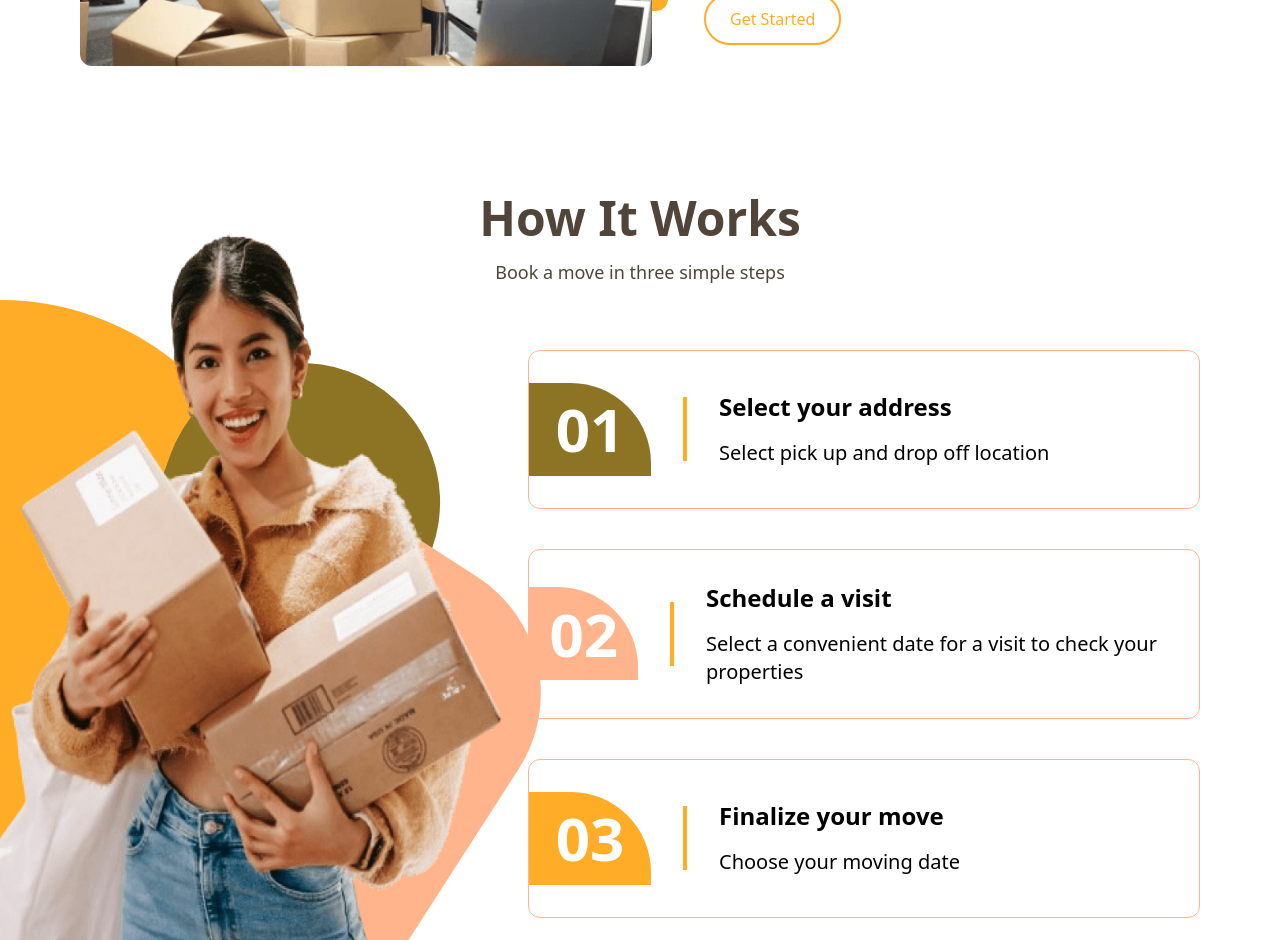
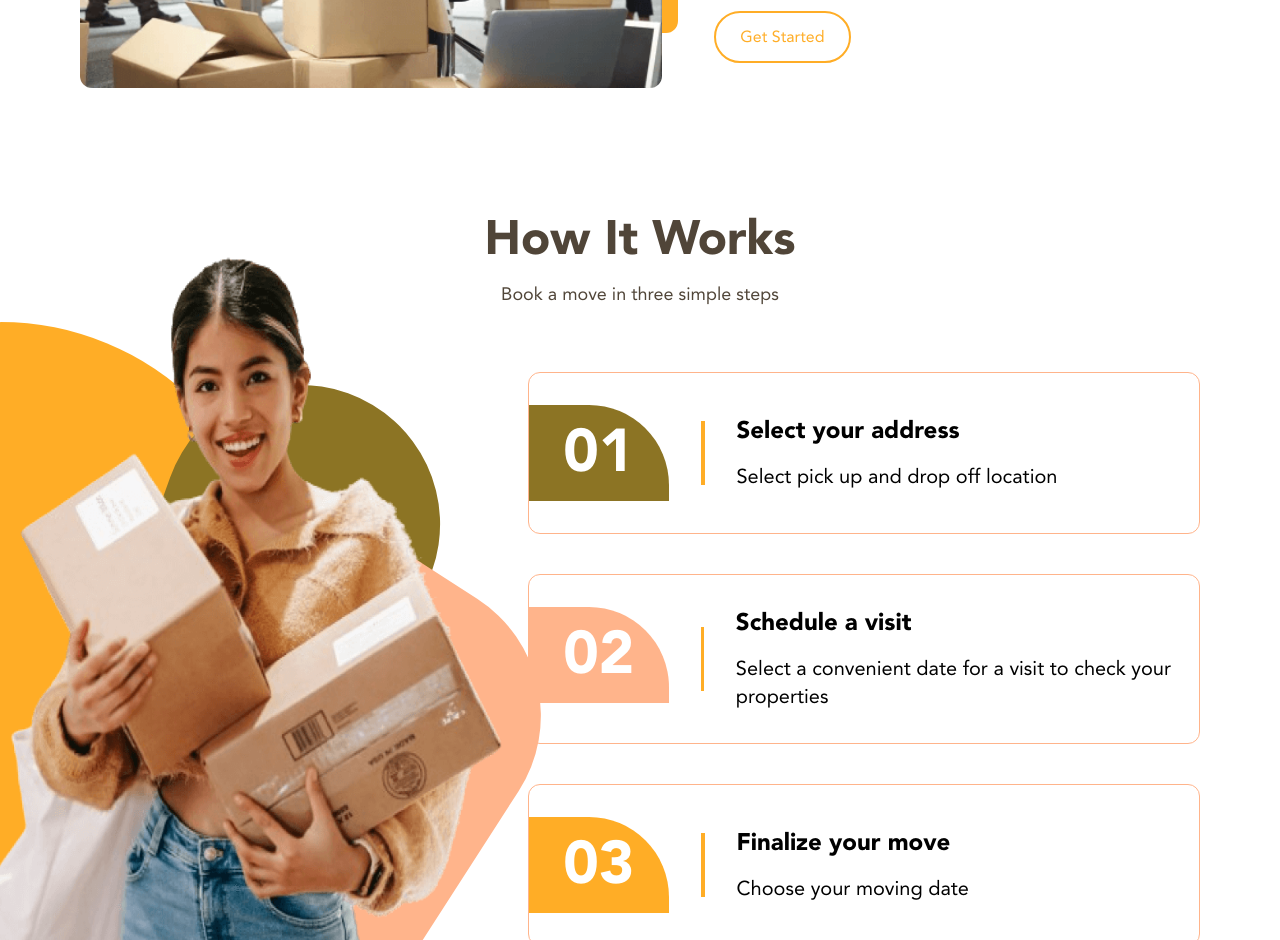
Before and after one commit to Nate-Soul/swiftshift, a Next.js app: page / in a window 1280 px wide. Shown: the part 1860-2800 px from the top of the page. Built offline with nearby package versions, Linux system fonts and the light colour scheme.

Commit message:
fix: edited navbar dropdown and how it works card to match UI design + font integration

```diff
--- a/src/app/layout.tsx
+++ b/src/app/layout.tsx
@@ -59,7 +59,7 @@ export default function RootLayout({
 }>) {
   return (
     <html lang="en">
-      <body className="font-alvenir font-normal">
+      <body className={`${inter.variable} ${alvenir.variable} font-alvenir font-normal`}>
         <MainHeader/>
         <main>
           {children}
--- a/src/components/Navbar.tsx
+++ b/src/components/Navbar.tsx
@@ -51,25 +51,34 @@ const Navbar = () => {
               </Link>
             </li>
             <li className="relative">
-              <button
-                id="servicesMainMenuDropdown"
-                onClick={() => setServiceOpen(prev => !prev)}
+              <Link
+                href="/services"
                 className={`${
                   currentUrl === "/services"
                     ? "text-primary-500 hover:text-dark-300 font-semibold"
                     : "hover:text-primary-500"
-                } inline-flex items-center gap-x-1`}
+                }`}
+                // className={`${
+                //   currentUrl === "/services"
+                //     ? "text-primary-500 hover:text-dark-300 font-semibold"
+                //     : "hover:text-primary-500"
+                // } `}
+              >
+                Services
+              </Link>
+              <button
+                id="servicesMainMenuDropdownToggler"
+                className="inline-flex items-center justify-center h-6 w-6 hover:text-primary-500"
+                onClick={() => setServiceOpen(prev => !prev)}
                 aria-haspopup="true"
                 aria-expanded={servicePaneOpen}
               >
-                Services
-                <span
-                  className={`bi-chevron-${servicePaneOpen ? 'up' : 'down'}`}></span>
+                <span className={`bi-chevron-${servicePaneOpen ? 'up' : 'down'}`}></span>
               </button>
               {servicePaneOpen && (
               <ul
                 className="absolute left-0 z-50 bg-black bg-opacity-95 p-3 rounded-b-[0.625rem] w-max flex flex-col gap-y-2"
-                aria-labelledby="servicesMainMenuDropdown"
+                aria-labelledby="servicesMainMenuDropdownToggler"
               >
               {services?.map((service, serviceIndex) => (
                 <li
--- a/src/components/sections/HowItWorks.tsx
+++ b/src/components/sections/HowItWorks.tsx
@@ -34,33 +34,33 @@ const HowItWorks = () => {
       <div className="container relative">
         <SectionHeading title="How it Works" subtext="Book a move in three simple steps" headerStyles="text-center mb-16" fancySubtext={null} />
         <div className="ml-auto w-full md:w-4/5 lg:w-3/5 flex flex-col gap-y-10 z-20">
-            <div className="border border-light-300 rounded-xl py-8 flex items-center gap-8">
-              <div className="bg-dark-300 text-white rounded-tr-[80px] inline-flex justify-center items-center h-[53px] w-[61px] sm:h-[93px] sm:w-[122px]">
+            <div className="border border-light-300 rounded-xl py-8 pr-2 sm:pr-4 grid grid-cols-12 gap-x-5 sm:gap-x-8">
+              <div className="bg-dark-300 text-white rounded-tr-[5rem] inline-flex justify-center items-center h-16 sm:h-24 w-full col-span-3">
                 <span className="font-georgia text-3xl md:text-4xl lg:text-6xl font-bold">01</span>
               </div>
-              <div className="before:bg-primary-500 before:w-1 before:h-16 flex items-center justify-evenly gap-x-8">
+              <div className="before:bg-primary-500 before:w-1 before:h-16 flex items-center gap-x-5 sm:gap-x-8 col-span-9">
                 <div className="flex flex-col gap-y-4">
                   <h4 className="sm:text-lg md:text-2xl font-extrabold">Select your address</h4>
                   <p className="text-sm sm:text-[1rem] md:text-xl">Select pick up and drop off location</p>
                 </div>
               </div>
             </div>
-            <div className="border border-light-300 rounded-xl py-8 flex items-center gap-8">
-              <div className="bg-light-300 text-white rounded-tr-[80px] inline-flex justify-center items-center h-[53px] w-[61px] sm:h-[93px] sm:w-[122px]">
+            <div className="border border-light-300 rounded-xl py-8 pr-2 sm:pr-4 grid grid-cols-12 gap-x-5 sm:gap-x-8">
+              <div className="bg-light-300 text-white rounded-tr-[5rem] inline-flex justify-center items-center h-16 sm:h-24 w-full col-span-3">
                 <span className="font-georgia text-3xl md:text-4xl lg:text-6xl font-bold">02</span>
               </div>
-              <div className="before:bg-primary-500 before:w-1 before:h-16 flex items-center justify-evenly gap-x-8">
+              <div className="before:bg-primary-500 before:w-1 before:h-16 flex items-center gap-x-5 sm:gap-x-8 col-span-9">
                 <div className="flex flex-col gap-y-4">
                   <h4 className="sm:text-lg md:text-2xl font-extrabold">Schedule a visit</h4>
                   <p className="text-sm sm:text-[1rem] md:text-xl">Select a convenient date for a visit to check your properties</p>
                 </div>
               </div>
             </div>
-            <div className="border border-light-300 rounded-xl py-8 flex items-center gap-8">
-              <div className="bg-primary-500 text-white rounded-tr-[80px] inline-flex justify-center items-center h-[53px] w-[61px] sm:h-[93px] sm:w-[122px]">
+            <div className="border border-light-300 rounded-xl py-8 pr-2 sm:pr-4 grid grid-cols-12 gap-x-5 sm:gap-x-8">
+              <div className="bg-primary-500 text-white rounded-tr-[5rem] inline-flex justify-center items-center h-16 sm:h-24 w-full col-span-3">
                 <span className="font-georgia text-3xl md:text-4xl lg:text-6xl font-bold">03</span>
               </div>
-              <div className="before:bg-primary-500 before:w-1 before:h-16 flex items-center justify-evenly gap-x-8">
+              <div className="before:bg-primary-500 before:w-1 before:h-16 flex items-center gap-x-5 sm:gap-x-8 col-span-9">
                 <div className="flex flex-col gap-y-4">
                   <h4 className="sm:text-lg md:text-2xl font-extrabold">Finalize your move</h4>
                   <p className="text-sm sm:text-[1rem] md:text-xl">Choose your moving date</p>
--- a/tailwind.config.ts
+++ b/tailwind.config.ts
@@ -36,7 +36,7 @@ const config: Config = {
       },
       fontFamily: {
         alvenir: ['var(--font-alvenir)'],
-        bellefair: ['var(--font-inter)'],
+        inter: ['var(--font-inter)'],
       },
       boxShadow: {
         'custom-sm': '0 0.2px 4px 0 rgba(80, 69, 56, .20)',
```
